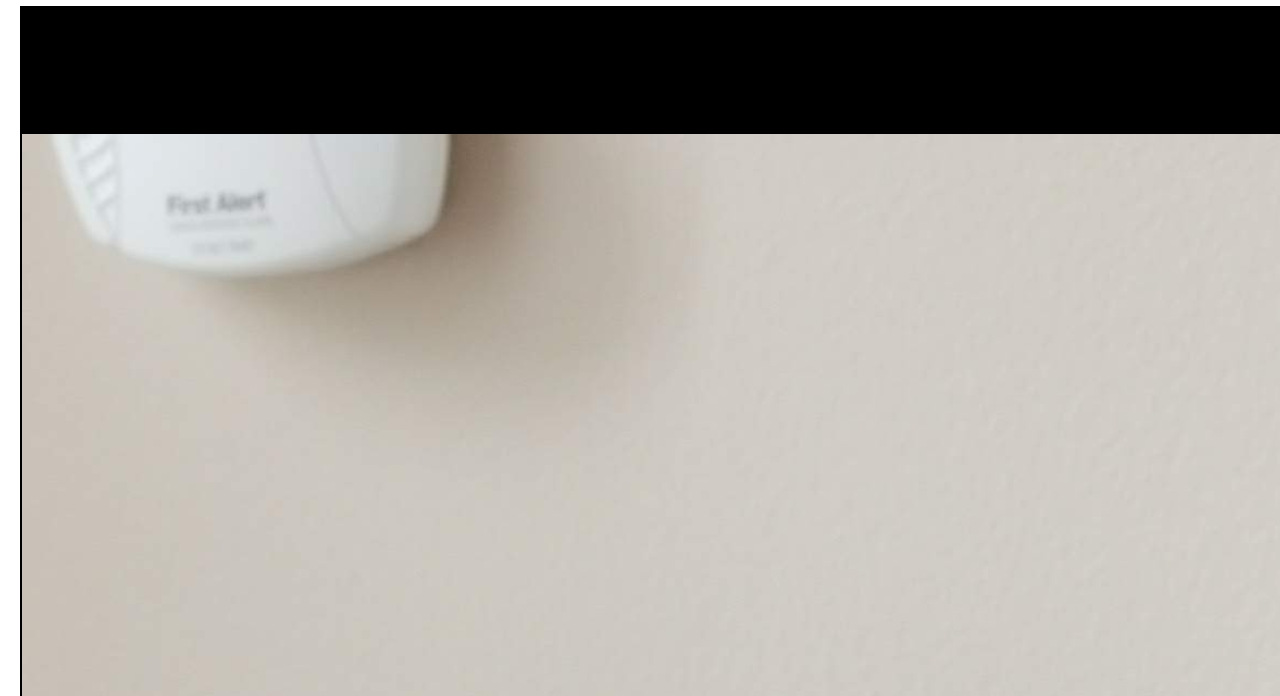
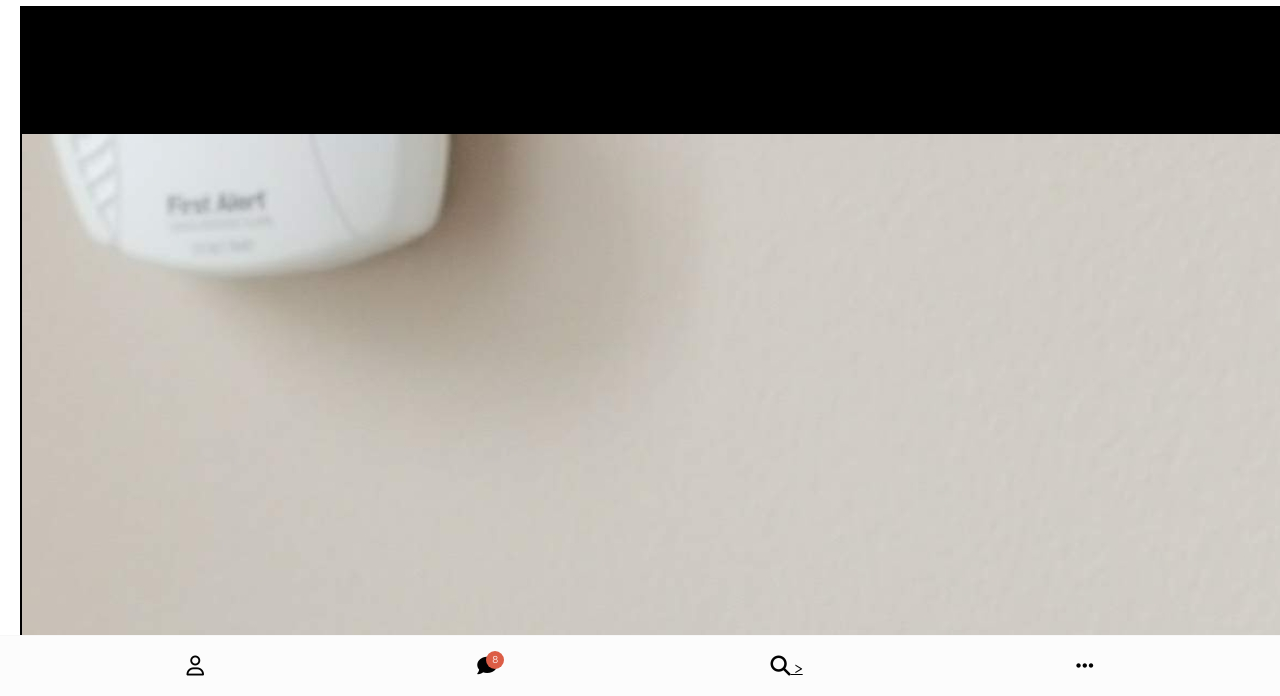
Before and after one commit to KimTiffany/Kakao-Clone, a plain HTML site: page index.html in a window 1280 px wide. Shown: the part 104-800 px from the top of the page. Drawn offline with Linux system fonts and the light colour scheme.

Commit message:
Update: July 13th 2020

```diff
--- /dev/null
+++ b/css/nav-bar.css
@@ -0,0 +1,35 @@
+.nav {
+  position: fixed;
+  width: 100%;
+  background-color: #fcfcfc;
+  padding: 20px 50px;
+  left: 0px;
+  bottom: 0px;
+  border-top: 1px solid #f7f7f7;
+}
+.nav .nav__list {
+  display: flex;
+  justify-content: space-around;
+}
+
+nav i {
+  font-size: 20px;
+}
+
+.nav .nav__list-link {
+  position: relative;
+}
+.nav .nav__badge {
+  position: absolute;
+  top: -7px;
+  right: -7px;
+  font-size: 10px;
+  color: white;
+  background-color: #dc5d46;
+  width: 18px;
+  height: 18px;
+  display: flex;
+  justify-content: center;
+  align-items: center;
+  border-radius: 50%;
+}
--- a/css/styles.css
+++ b/css/styles.css
@@ -2,6 +2,11 @@
 @import "reset.css";
 @import "status-bar.css";
 @import "header.css";
+@import "nav-bar.css";
+
+* {
+  box-sizing: border-box;
+}
 
 body {
   background-color: white;
--- a/index.html
+++ b/index.html
@@ -64,25 +64,26 @@
       </ul>
     </main>
     <nav class="nav">
-      <ul>
+      <ul class="nav__list">
         <li class="nav__list-item">
-          <a href="friends.html" class="nav__lost-link">
+          <a href="friends.html" class="nav__list-link">
             <i class="far fa-user"></i
           ></a>
         </li>
         <li class="nav__list-item">
-          <a href="index.html" class="nav__lost-link">
+          <a href="index.html" class="nav__list-link">
+            <div class="nav__badge">8</div>
             <i class="fas fa-comment"></i>
           </a>
         </li>
         <li class="nav__list-item">
-          <a href="find.html" class="nav__lost-link">
+          <a href="find.html" class="nav__list-link">
             <i class="fas fa-search"></i>
             ></a
           >
         </li>
         <li class="nav__list-item">
-          <a href="more.html" class="nav__lost-link">
+          <a href="more.html" class="nav__list-link">
             <i class="fas fa-ellipsis-h"></i>
           </a>
         </li>
```
Also changed, not shown: find.html (+5 -5 lines), friends.html (+6 -6 lines), more.html (+5 -5 lines).
